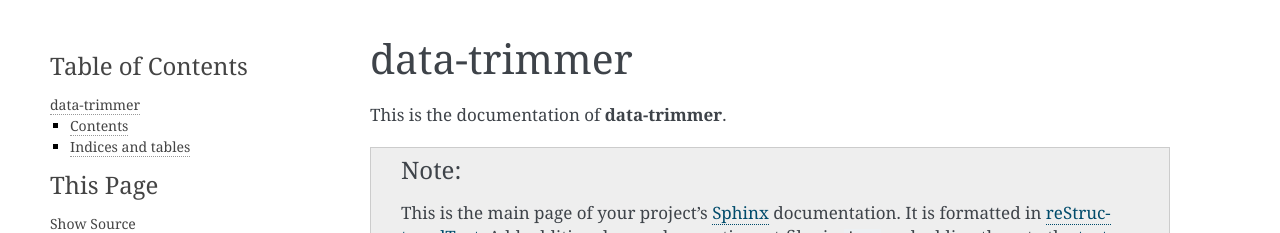
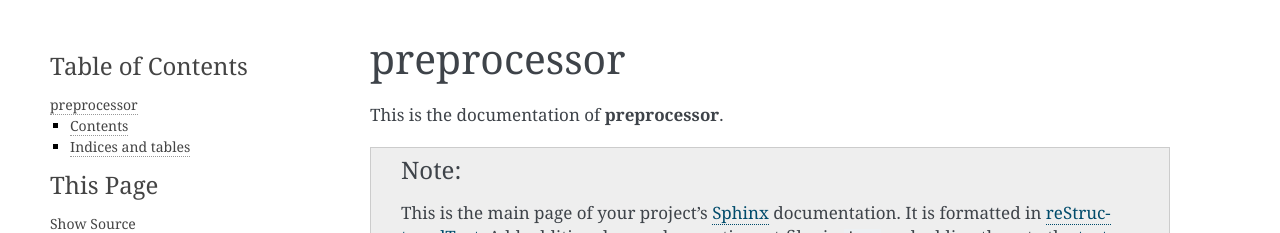
Before and after one commit to harveybc/preprocessor, a Sphinx documentation site: the page built from docs/index.rst, in a window 1280 px wide. Shown: the top 233 px of the page. Built offline with Sphinx 7.4.7, drawn with Linux system fonts in a browser that asks for light colours.

Commit message:
Icluded data_trimmer into proprocessor
Icluded data_trimmer into proprocessor

```diff
--- a/docs/conf.py
+++ b/docs/conf.py
@@ -81,7 +81,7 @@ source_suffix = '.rst'
 master_doc = 'index'
 
 # General information about the project.
-project = u'data-trimmer'
+project = u'preprocessor'
 copyright = u'2020, Harvey Bastidas'
 
 # The version info for the project you're documenting, acts as replacement for
@@ -235,7 +235,7 @@ latex_elements = {
 # Grouping the document tree into LaTeX files. List of tuples
 # (source start file, target name, title, author, documentclass [howto/manual]).
 latex_documents = [
-  ('index', 'user_guide.tex', u'data-trimmer Documentation',
+  ('index', 'user_guide.tex', u'preprocessor Documentation',
    u'Harvey Bastidas', 'manual'),
 ]
 
--- a/docs/index.rst
+++ b/docs/index.rst
@@ -1,8 +1,8 @@
 ============
-data-trimmer
+preprocessor
 ============
 
-This is the documentation of **data-trimmer**.
+This is the documentation of **preprocessor**.
 
 .. note::
 
--- a/src/data_trimmer/__init__.py
+++ b/src/data_trimmer/__init__.py
@@ -3,7 +3,7 @@ from pkg_resources import get_distribution, DistributionNotFound
 
 try:
     # Change here if project is renamed and does not equal the package name
-    dist_name = 'data-trimmer'
+    dist_name = 'preprocessor'
     __version__ = get_distribution(dist_name).version
 except DistributionNotFound:
     __version__ = 'unknown'
```
Also changed, not shown: README.md (+4 -4 lines), 2 other files.
